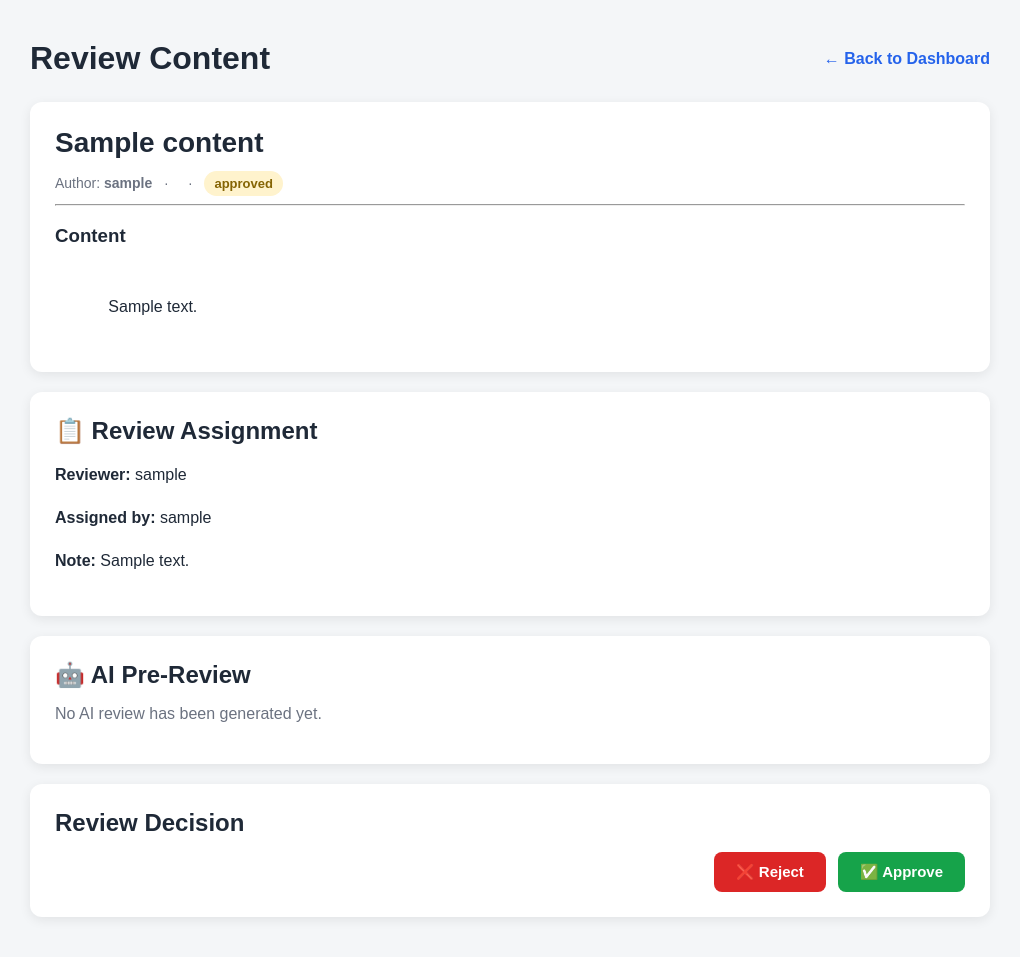
After one commit to palaksharmaIT/CVDM_project, a Django app: page /dashboard/review/1/ in a window 1280 px wide. The commit adds this page. Shown: the whole page, without its empty margins (130-1150 px from the left). Run offline with Django 5.2, Linux system fonts and the light colour scheme; a user stored in the database is signed in; tables that the repository leaves empty hold one stand-in row (values such as "Sample post"); data that the repository does not hold is empty.

Commit message:
dashbord changes

```diff
--- a/config/settings.py
+++ b/config/settings.py
@@ -287,6 +287,8 @@ MIDDLEWARE = [
 
 
 ROOT_URLCONF = "config.urls"
+LOGIN_URL = "/api-auth/login/"
+LOGIN_REDIRECT_URL = "/dashboard/"
 
 
 # TEMPLATES
--- a/content/views.py
+++ b/content/views.py
@@ -55,6 +55,8 @@ class ContentViewSet(viewsets.ModelViewSet):
     def get_serializer_class(self):
         if self.action == "assign_reviewer_action":
             return AssignReviewerSerializer
+
+        return ContentSerializer
 
     def perform_update(self, serializer):
         content = self.get_object()
--- /dev/null
+++ b/dashboard/templates/dashboard/review_content.html
@@ -0,0 +1,313 @@
+<!DOCTYPE html>
+<html lang="en">
+
+<head>
+    <meta charset="UTF-8">
+    <meta name="viewport" content="width=device-width, initial-scale=1.0">
+
+    <title>Review Content - CVDM</title>
+
+    <style>
+        * {
+            box-sizing: border-box;
+        }
+
+        body {
+            margin: 0;
+            font-family: Arial, sans-serif;
+            background: #f4f6f8;
+            color: #1f2937;
+        }
+
+        .container {
+            max-width: 1000px;
+            margin: 40px auto;
+            padding: 0 20px;
+        }
+
+        .top-bar {
+            display: flex;
+            justify-content: space-between;
+            align-items: center;
+            margin-bottom: 25px;
+        }
+
+        .top-bar h1 {
+            margin: 0;
+        }
+
+        .back-button {
+            text-decoration: none;
+            color: #2563eb;
+            font-weight: 600;
+        }
+
+        .card {
+            background: white;
+            border-radius: 12px;
+            padding: 25px;
+            margin-bottom: 20px;
+            box-shadow: 0 3px 12px rgba(0, 0, 0, 0.08);
+        }
+
+        .content-title {
+            margin: 0 0 12px;
+            font-size: 28px;
+        }
+
+        .meta {
+            color: #6b7280;
+            font-size: 14px;
+        }
+
+        .status {
+            display: inline-block;
+            padding: 5px 10px;
+            border-radius: 20px;
+            background: #fff3cd;
+            color: #856404;
+            font-size: 13px;
+            font-weight: 600;
+        }
+
+        .section-title {
+            margin-top: 0;
+            margin-bottom: 15px;
+        }
+
+        .content-body {
+            line-height: 1.7;
+            white-space: pre-wrap;
+            font-size: 16px;
+        }
+
+        .assignment-info {
+            line-height: 1.7;
+        }
+
+        .ai-review {
+            background: #f8fafc;
+            border-radius: 10px;
+            padding: 18px;
+        }
+
+        .ai-score {
+            font-size: 28px;
+            font-weight: bold;
+            margin-bottom: 12px;
+        }
+
+        .ai-result {
+            white-space: pre-wrap;
+            line-height: 1.6;
+        }
+
+        .empty {
+            color: #6b7280;
+        }
+
+        .actions {
+            display: flex;
+            justify-content: flex-end;
+            gap: 12px;
+        }
+
+        .button {
+            border: none;
+            padding: 11px 22px;
+            border-radius: 8px;
+            font-size: 15px;
+            font-weight: 600;
+            cursor: pointer;
+        }
+
+        .approve {
+            background: #16a34a;
+            color: white;
+        }
+
+        .reject {
+            background: #dc2626;
+            color: white;
+        }
+
+        .approve:hover {
+            background: #15803d;
+        }
+
+        .reject:hover {
+            background: #b91c1c;
+        }
+    </style>
+</head>
+
+<body>
+
+<div class="container">
+
+    <div class="top-bar">
+
+        <h1>Review Content</h1>
+
+        <a
+            href="{% url 'dashboard' %}"
+            class="back-button"
+        >
+            ← Back to Dashboard
+        </a>
+
+    </div>
+
+
+    <!-- CONTENT -->
+
+    <div class="card">
+
+        <h2 class="content-title">
+            {{ content.title }}
+        </h2>
+
+        <div class="meta">
+
+            Author:
+            <strong>
+                {{ content.created_by.username }}
+            </strong>
+
+            &nbsp; · &nbsp;
+
+            {% if latest_version %}
+                Version:
+                <strong>
+                    {{ latest_version.version_number }}
+                </strong>
+            {% endif %}
+
+            &nbsp; · &nbsp;
+
+            <span class="status">
+                {{ content.status }}
+            </span>
+
+        </div>
+
+        <hr>
+
+        <h3>Content</h3>
+
+        <div class="content-body">
+            {{ content.body }}
+        </div>
+
+    </div>
+
+
+    <!-- ASSIGNMENT -->
+
+    <div class="card">
+
+        <h2 class="section-title">
+            📋 Review Assignment
+        </h2>
+
+        <div class="assignment-info">
+
+            <p>
+                <strong>Reviewer:</strong>
+                {{ assignment.reviewer.username }}
+            </p>
+
+            <p>
+                <strong>Assigned by:</strong>
+                {{ assignment.assigned_by.username }}
+            </p>
+
+            {% if assignment.note %}
+                <p>
+                    <strong>Note:</strong>
+                    {{ assignment.note }}
+                </p>
+            {% endif %}
+
+        </div>
+
+    </div>
+
+
+    <!-- AI REVIEW -->
+
+    <div class="card">
+
+        <h2 class="section-title">
+            🤖 AI Pre-Review
+        </h2>
+
+        {% if latest_ai_review %}
+
+            <div class="ai-review">
+
+                {% if latest_ai_review.score %}
+                    <div class="ai-score">
+                        Score: {{ latest_ai_review.score }}
+                    </div>
+                {% endif %}
+
+                <div class="ai-result">
+                    {{ latest_ai_review }}
+                </div>
+
+            </div>
+
+        {% else %}
+
+            <p class="empty">
+                No AI review has been generated yet.
+            </p>
+
+        {% endif %}
+
+    </div>
+
+
+    <!-- ACTIONS -->
+
+    <div class="card">
+
+        <h2 class="section-title">
+            Review Decision
+        </h2>
+
+        <form method="post">
+
+            {% csrf_token %}
+
+            <div class="actions">
+
+                <button
+                    type="submit"
+                    name="action"
+                    value="reject"
+                    class="button reject"
+                >
+                    ❌ Reject
+                </button>
+
+                <button
+                    type="submit"
+                    name="action"
+                    value="approve"
+                    class="button approve"
+                >
+                    ✅ Approve
+                </button>
+
+            </div>
+
+        </form>
+
+    </div>
+
+</div>
+
+</body>
+</html>
--- a/dashboard/urls.py
+++ b/dashboard/urls.py
@@ -4,11 +4,7 @@ from .views import dashboard, review_content
 
 
 urlpatterns = [
-    path(
-        "",
-        dashboard,
-        name="dashboard",
-    ),
+    path("", dashboard, name="dashboard"),
 
     path(
         "review/<int:content_id>/",
```
Also changed, not shown: dashboard/templates/dashboard/dashboard.html (line endings or trailing spaces).
